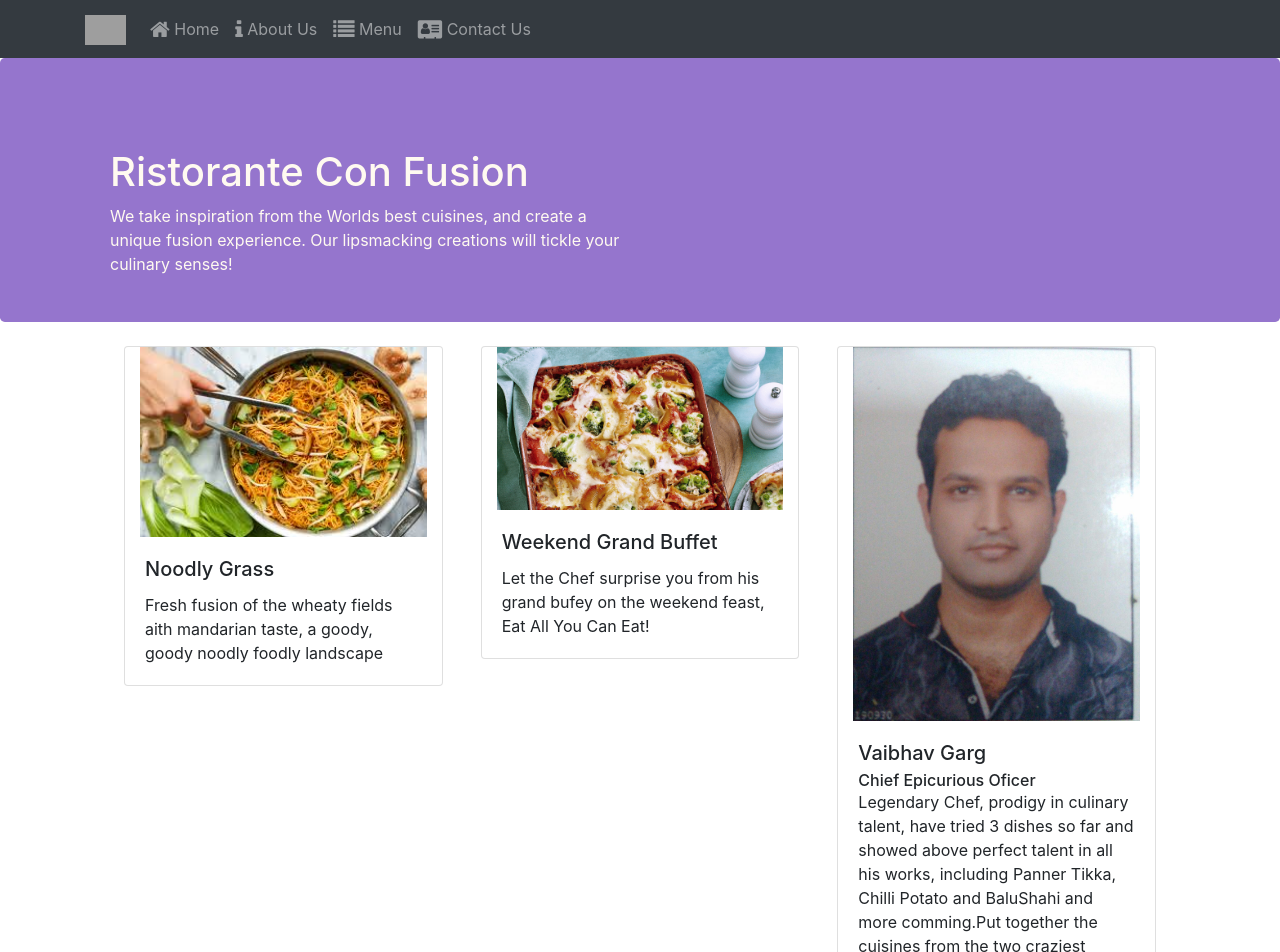
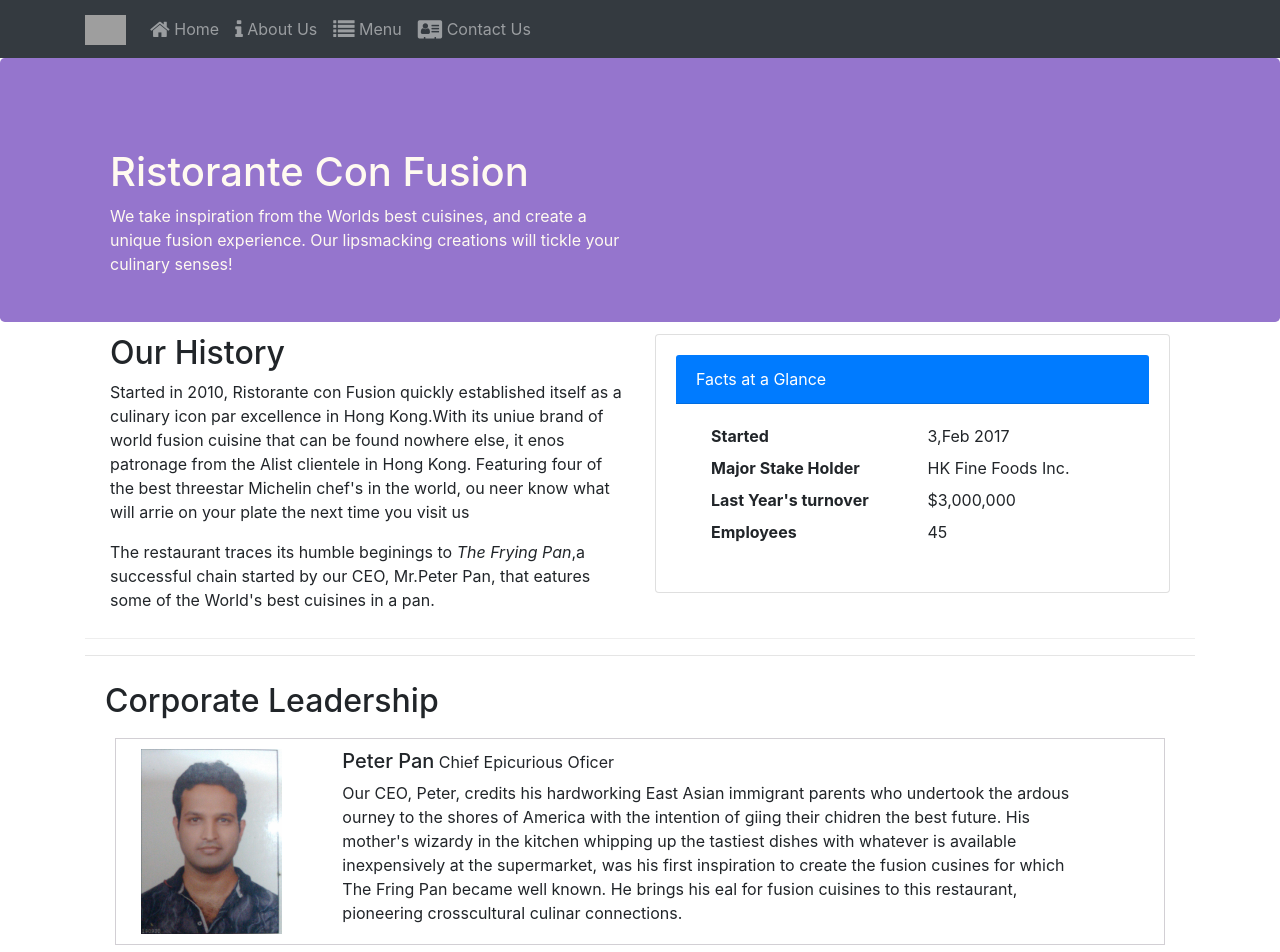
Before and after one commit to Vairocks/conFusion_repo, a React (Create React App) app: page /aboutus in a window 1280 px wide. Before the commit this address led to /home. Shown: the top 952 px of the page. Built offline with nearby package versions, Linux system fonts and the light colour scheme; grey boxes are pictures that could not be loaded.

Commit message:
Redux configuration

```diff
--- a/package.json
+++ b/package.json
@@ -13,8 +13,10 @@
     "react-bootstrap": "^1.2.2",
     "react-dom": "^16.13.1",
     "react-icons": "^3.10.0",
+    "react-redux": "^7.2.1",
     "react-router-dom": "^5.2.0",
-    "react-scripts": "3.4.1"
+    "react-scripts": "3.4.1",
+    "redux": "^4.0.5"
   },
   "scripts": {
     "start": "react-scripts start",
--- a/src/App.css
+++ b/src/App.css
@@ -80,3 +80,7 @@
     border-right: 1px solid  rgb(96, 17, 170);
     border-bottom: 1px solid rgb(96, 17, 170);
 }
+.cardlike{
+    border: 1px solid rgb(210, 207, 212);
+
+}
--- a/src/App.js
+++ b/src/App.js
@@ -2,15 +2,22 @@
 import Main from './components/Maincomponent';
 import './App.css';
 import {BrowserRouter} from 'react-router-dom';
+import {Provider} from 'react-redux';
+import {ConfigureStore} from './redux/configureStore';
+
+const store= ConfigureStore();
+
 class App extends Component {
 
   render(){
   return (
+    <Provider store={store}>
     <BrowserRouter>
     <div>
       <Main />
     </div>
     </BrowserRouter>
+    </Provider>
   );
   //Above the info in dishes state is passed via creating a property dishes to the MenuComponent class(i.e Menu)
 };
--- /dev/null
+++ b/src/components/AboutUsComponent.js
@@ -0,0 +1,126 @@
+import React from 'react';
+import {Card,Table} from 'react-bootstrap';
+
+function LeaderCard({leader})
+{
+    return(<>
+        <img src={leader.image} alt={leader.name} className="col-8 col-sm-6 col-md-4 col-lg-2"/>
+        <div className="col-auto"></div>
+        <div className="col-12 col-md-7 col-lg-9">
+        <h5>{leader.name}<small>     {leader.designation}</small></h5>
+            {leader.description}
+        </div>
+        </>
+    );
+}
+
+function ShowLeaders({leaders})
+{
+    const leaderWall = leaders.map((leader) => {
+        return (
+            <div key={leader.id} className="row cardlike">
+                <LeaderCard leader = {leader} />
+            </div>
+        );
+    });
+
+    return(
+        <div className="row text-align-center">
+            <h2>Corporate Leadership</h2>
+            {leaderWall}
+        </div>
+    );
+
+    }
+
+
+function About({leaders}){
+    return(
+        <div class="container">
+        <div class="row row-content align-self-center">
+            <div class="col col-sm-6">
+                <h2>Our History</h2>
+                <div class="d-none d-sm-block">
+                    <p>Started in 2010, Ristorante con Fusion quickly established itself as a culinary icon par excellence in Hong Kong.With its uniue brand of world fusion cuisine that can be found nowhere else, it enos patronage from the Alist clientele in Hong Kong. Featuring four of the best threestar Michelin chef's in the world, ou neer know what will arrie on your plate the next time you visit us </p>
+                    <p class="d-none d-lg-block">The restaurant traces its humble beginings to <i>The Frying Pan</i>,a successful chain started by our CEO, Mr.Peter Pan, that eatures some of the World's best cuisines in a pan.</p>
+                </div>
+            </div>
+            <div class="col-sm">
+                <Card>
+                    <Card.Body>
+                    <Card.Title class="card-header bg-primary text-white">Facts at a Glance</Card.Title>
+                    <Card.Text>
+                        <dl class="row">
+                            <dt class="col-6">  Started</dt>
+                            <dd class="col-6">3,Feb 2017</dd>
+                            <dt class="col-6">  Major Stake Holder</dt>
+                            <dd class="col-6">HK Fine Foods Inc.</dd>
+                            <dt class="col-6">  Last Year's turnover</dt>
+                            <dd class="col-6">$3,000,000</dd>
+                            <dt class="col-6">  Employees</dt>
+                            <dd class="col-6">45</dd>
+
+                        </dl>
+                    </Card.Text>
+                </Card.Body>
+            </Card>
+        </div>
+    </div>
+    <hr />
+    <ShowLeaders leaders={leaders}/>
+    <hr/>
+
+        <div class="row row-content">
+            <div class="col-12 col-sm-9">
+                <h2>Facts &amp; Figures</h2>
+                <div class="table-responsive sm-9">
+                    <Table responsive stripped>
+                     <thead className="bg-dark text-white">
+                         <tr>
+                             <th>&nbsp;</th>
+                             <th>2017</th>
+                             <th>2018</th>
+                             <th>2019</th>
+                         </tr>
+                     </thead>
+
+                     <tbody>
+                         <tr>
+                             <th>Employees</th>
+                             <td>15</td>
+                             <td>30</td>
+                             <td>40</td>
+                         </tr>
+                         <tr>
+                             <th>Guests Served</th>
+                             <td>15000</td>
+                             <td>45000</td>
+                             <td>100,000</td>
+                         </tr>
+                         <tr>
+                              <th>Special Events</th>
+                              <td>3</td>
+                              <td>20</td>
+                              <td>45</td>
+                          </tr>
+                          <tr>
+                              <th>Annual Turnover</th>
+                              <td>$251,325</td>
+                              <td>$1,250,375</td>
+                              <td>$3,000,000</td>
+                          </tr>
+
+                     </tbody>
+
+                    </Table>
+                   </div>
+            </div>
+            <div class="col-12 col-sm-3">
+            </div>
+        </div>
+    </div>
+
+    );
+}
+
+export default About;
--- a/src/components/ContactComponent.js
+++ b/src/components/ContactComponent.js
@@ -1,8 +1,19 @@
 import React from 'react';
-
+import {Breadcrumb,BreadcrumbItem} from 'react-bootstrap';
+import {Link} from 'react-router-dom';
 function Contact(props){
     return(
         <div class="container">
+            <div className="row">
+                <Breadcrumb>
+                    <BreadcrumbItem><Link to='/home'>Home</Link></BreadcrumbItem>
+                    <BreadcrumbItem active>Contact Us</BreadcrumbItem>
+                    <div className="col-12">
+                        <h3>Menu</h3>
+                        <hr/>
+                    </div>
+                </Breadcrumb>
+            </div>
         <div class="row row-header mb-0">
 
             <div class="col-12">
--- a/src/components/Dishdetailcomponent.js
+++ b/src/components/Dishdetailcomponent.js
@@ -1,10 +1,10 @@
 import React from 'react';
-import {Card} from 'react-bootstrap';
-
+import {Card,Breadcrumb,BreadcrumbItem} from 'react-bootstrap';
+import {Link} from 'react-router-dom';
 
 function RenderDish(props){
     return(
-    <Card className="bg-dark text-white col-12 col-md-5 m-1">
+    <Card>
         <Card.Img width="100%" src={props.dish.image} alt={props.dish.name}/>
         <Card.Body>
             <Card.Title>{props.dish.name}</Card.Title>
@@ -15,8 +15,8 @@
 
 }
 // props are sent as an object here {dish}
-function AllComments({dish}){
-    var comms = dish.comments.map((commt) => {
+function AllComments({comments}){
+    var comms = comments.map((commt) => {
         return (
             <div key={commt.id} className="row">
               <span className="col-6">  {commt.author} </span><span className="col-auto"></span> ,<span className="col-5"><h6>{commt.rating} <i class="fa fa-star fa-lg"></i> -*Date</h6></span>
@@ -25,7 +25,7 @@
         );
     });
     return(
-        <Card className="bg-dark text-white col-12 col-md-5 m-1">
+        <Card>
             <Card.Body>
                 <Card.Title>Comments</Card.Title>
                 <Card.Text className="container">{comms}</Card.Text>
@@ -39,15 +39,25 @@
 
 
 function DishDetail(props){
-    var dish = props.selected_dish;
-    if(dish!=null){
+    if(props.dish!=null){
         return(
-
+            <div className="container">
+                <div className="row-12">
+                    <Breadcrumb>
+                        <BreadcrumbItem><Link to='/menu'>Menu</Link></BreadcrumbItem>
+                        <BreadcrumbItem active>{props.dish.name}</BreadcrumbItem>
+                            <hr/>
+                    </Breadcrumb>
+                </div>
                 <div className="row">
-                    <RenderDish dish={dish}/>
-                    <AllComments dish={dish}/>
+                    <div className="col-12 col-md-5 m-1">
+                        <RenderDish dish={props.dish}/>
+                    </div>
+                    <div className="col-12 col-md-5 m-1">
+                        <AllComments comments={props.comments}/>
+                    </div>
                 </div>
-
+            </div>
         );
     }
     else{
--- a/src/components/Maincomponent.js
+++ b/src/components/Maincomponent.js
@@ -5,31 +5,25 @@
 import Footer from './FooterComponent';
 import DishDetail from './Dishdetailcomponent';
 import Contact from './ContactComponent';
-import {DISHES} from '../shared/dishes';
-import {COMMENTS} from '../shared/comments';
-import {LEADERS} from '../shared/leaders';
-import {PROMOS} from '../shared/promos';
-import { Switch, Route, Redirect } from 'react-router-dom';
+import About from './AboutUsComponent';
+import { Switch, Route, Redirect, withRouter } from 'react-router-dom';
+import {connect} from 'react-redux';
 
-
+const mapStateToProps = state => {
+  return {
+    dishes: state.dishes,
+    comments: state.comments,
+    promos: state.promos,
+    leaders: state.leaders
+  }
+}
 
 class Main extends Component {
 
   constructor(props) {
     super(props);
 
-    this.state ={
-      dishes : DISHES,
-      comments : COMMENTS,
-      promos: PROMOS,
-      leaders: LEADERS
-     // selectedDish: null
-    };
   }
- /*
-  onDishSelect(dishId){
-    this.setState({ selectedDish: dishId})
-}*/
 
 
 
@@ -37,20 +31,32 @@
 
   const HomePage = () => {
     return(
-      <Home dish={this.state.dishes.filter((dish)=> dish.featured)[0]}
-        promo={this.state.promos.filter((promo)=> promo.featured)[0]}
-        leader={this.state.leaders.filter((leader)=> leader.featured)[0]}
+      <Home dish={this.props.dishes.filter((dish)=> dish.featured)[0]}
+        promo={this.props.promos.filter((promo)=> promo.featured)[0]}
+        leader={this.props.leaders.filter((leader)=> leader.featured)[0]}
        />
     );
   }
+
+  //Roter will give three props, match, location, history but I am only interested in match
+  const DishWithId = ({match}) =>{
+    return(
+        <DishDetail dish={this.props.dishes.filter((dish) => dish.id ===parseInt(match.params.dishId,10))[0]}
+        comments={this.props.comments.filter((comment) => comment.dishId ===parseInt(match.params.dishId,10))}
+        />
+      );
+  }
+
   return (
 
     <div>
       <Header />
       <Switch>
       <Route path="/home" component={HomePage}/>
-      <Route exact path="/menu" component={() => <Menu dishes={this.state.dishes} />}/>
+      <Route exact path="/menu" component={() => <Menu dishes={this.props.dishes} />}/>
+      <Route path="/menu/:dishId" component={DishWithId}/>
       <Route exact path="/contactus" component={Contact}/>
+      <Route path="/aboutus" component={()=><About leaders={this.props.leaders}/>}/>
       <Redirect to="/home" />
       </Switch>
       <Footer/>
@@ -65,4 +71,4 @@
 };
 }
 
-export default Main;
+export default withRouter(connect(mapStateToProps)(Main));
--- /dev/null
+++ b/src/redux/configureStore.js
@@ -0,0 +1,10 @@
+import { createStore } from 'redux';
+import { Reducer, initialState } from './reducer';
+
+export const ConfigureStore = () => {
+    const store = createStore(
+        Reducer,
+        initialState
+    );
+    return store;
+}
--- /dev/null
+++ b/src/redux/reducer.js
@@ -0,0 +1,16 @@
+import {DISHES} from '../shared/dishes';
+import {COMMENTS} from '../shared/comments';
+import {LEADERS} from '../shared/leaders';
+import {PROMOS} from '../shared/promos';
+
+export const initialState = {
+
+        dishes : DISHES,
+        comments : COMMENTS,
+        promos: PROMOS,
+        leaders: LEADERS
+}
+
+export const Reducer = (state =  initialState,action) => {
+    return state;
+};
```
Also changed, not shown: src/components/Menucomponent.js (+16 -4 lines), 2 other files (tests, documents, lock files or other folders).
